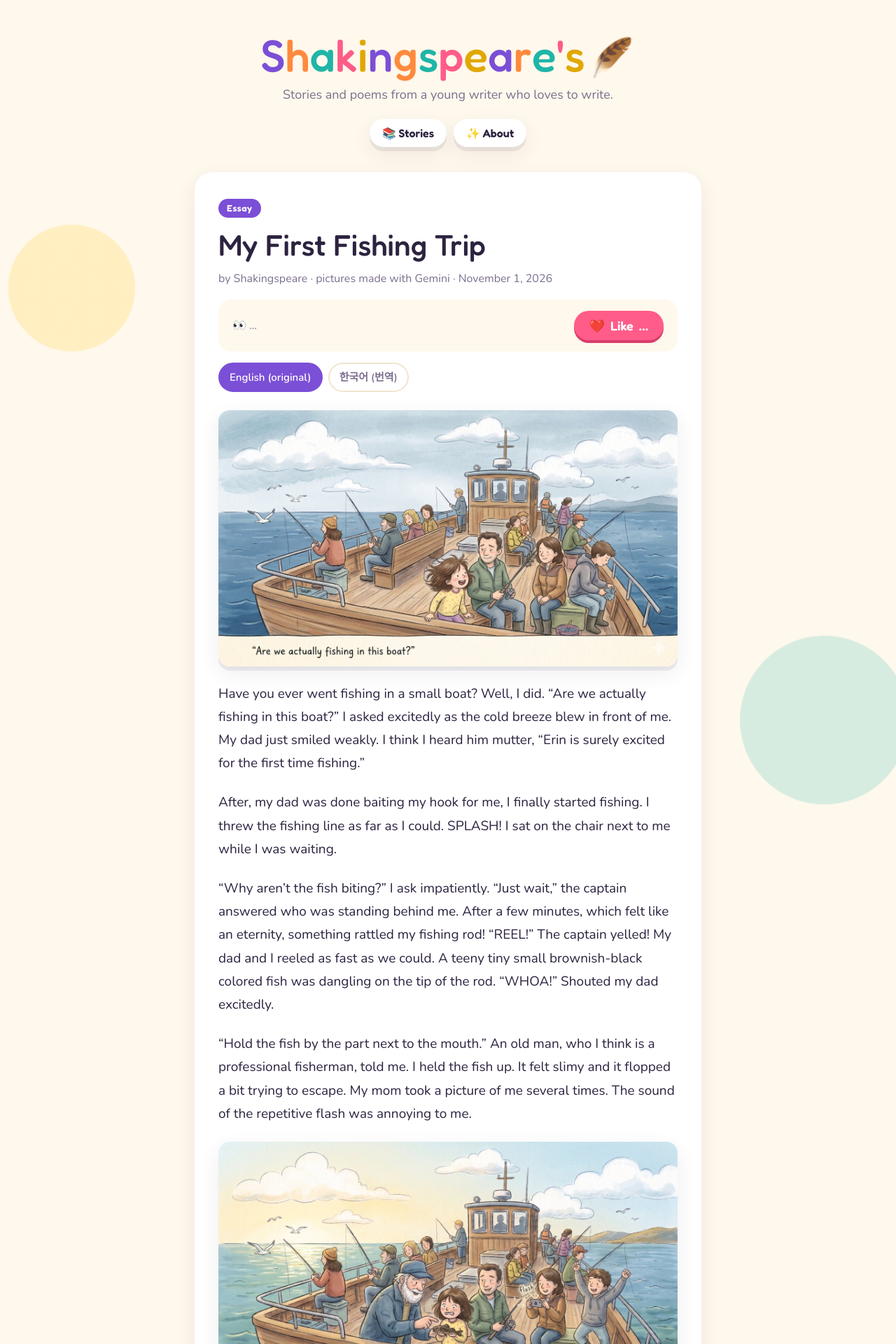
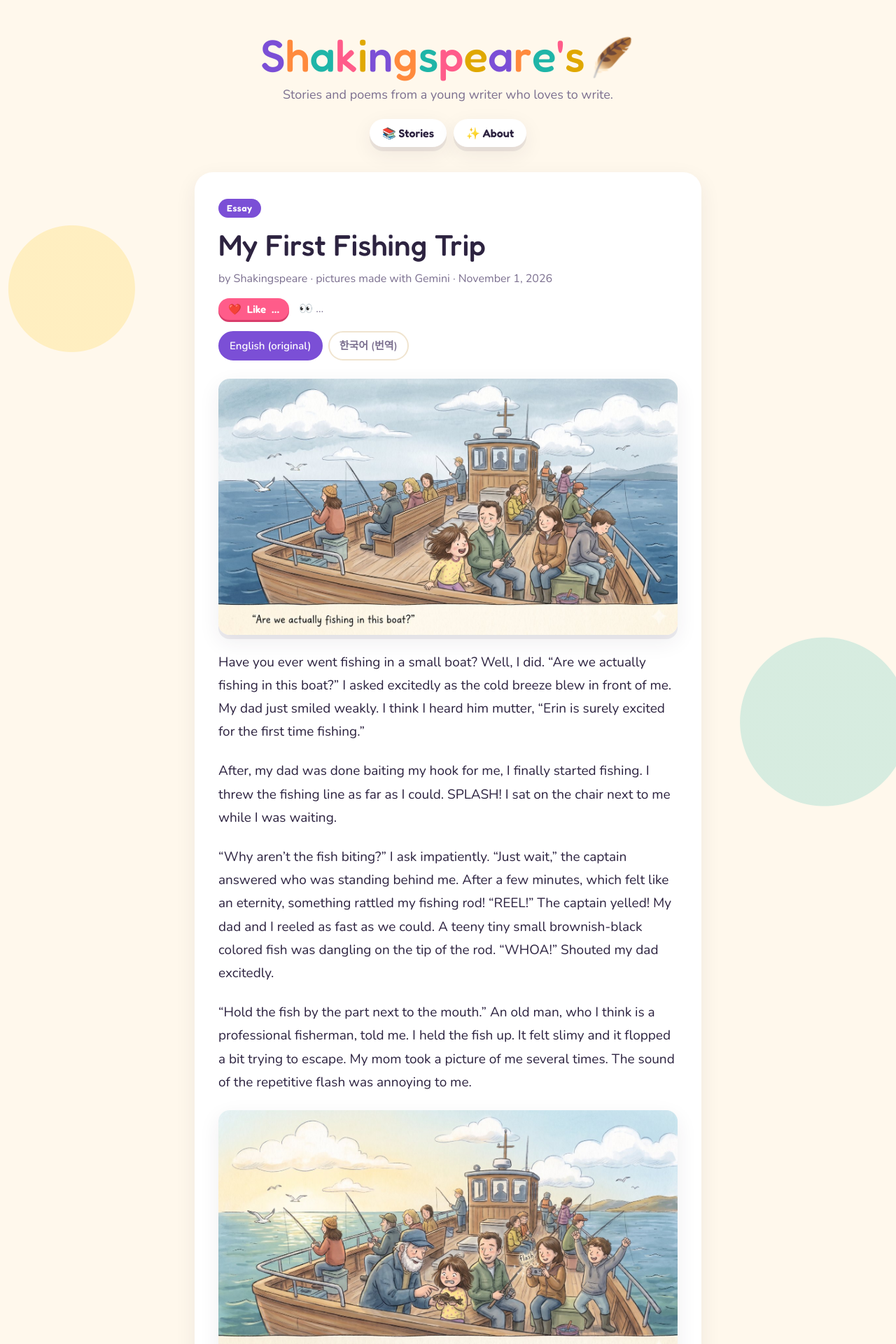
Before and after one commit to shakingspeare/shakingspeare.github.io, a Jekyll site: the page built from _posts/2026-11-01-my-first-fishing-trip.md, in a window 1280 px wide. Shown: the top 1920 px of the page at 70% size. Built offline with Jekyll 4.4.1, drawn with Linux system fonts in a browser that asks for light colours; some web fonts are replaced; some of the changed text lies outside the part shown.

Commit message:
Story page: Like and reads as a small row under the title, and centered after the story
Co-Authored-By: Claude Fable 5.2 <noreply@anthropic.com>
Claude-Session: https://claude.ai/code/session_01AguHYsSgHXbxUpHeeKPgw1

```diff
--- a/_layouts/story.html
+++ b/_layouts/story.html
@@ -10,9 +10,9 @@ layout: default
     · {{ page.date | date: "%B %-d, %Y" }}
   </div>
 
-  <div class="reactions">
+  <div class="reactions top">
+    <button class="like-btn" type="button"><span class="heart">❤️</span> Like <span class="count">…</span></button>
     <span class="views">👀 <span data-views>…</span></span>
-    <button class="like-btn" type="button"><span class="heart">❤️</span> Like <span class="count">…</span></button>
   </div>
 
   {% if parts[1] %}
@@ -49,6 +49,12 @@ layout: default
   </script>
   {% endif %}
 
+  <div class="reactions bottom">
+    <p class="ask">Did you like this story?</p>
+    <button class="like-btn" type="button"><span class="heart">❤️</span> Like <span class="count">…</span></button>
+    <span class="views">👀 <span data-views>…</span></span>
+  </div>
+
   {% if page.notebook %}
   <section class="notebook">
     <h2>📓 From the notebook</h2>
@@ -61,10 +67,6 @@ layout: default
   </section>
   {% endif %}
 
-  <div class="reactions bottom">
-    <span class="views">👀 <span data-views>…</span></span>
-    <button class="like-btn" type="button"><span class="heart">❤️</span> Like <span class="count">…</span></button>
-  </div>
 </article>
 
 <a class="back" href="{{ '/' | relative_url }}">← All stories</a>
--- a/style.css
+++ b/style.css
@@ -288,17 +288,29 @@ article figure img {
 /* ---------- like + views bar ---------- */
 
 .reactions {
-  margin-top: 16px;
   display: flex;
   align-items: center;
-  justify-content: space-between;
   flex-wrap: wrap;
   gap: 14px;
-  padding: 16px 20px;
-  background: var(--bg);
-  border-radius: 18px;
 }
-.reactions.bottom { margin-top: 34px; }
+.reactions.top { margin-top: 14px; }
+.reactions.top .like-btn {
+  font-size: 15px;
+  padding: 6px 14px;
+  box-shadow: 0 3px 0 #d93d6b;
+}
+.reactions.top .like-btn.liked { box-shadow: 0 3px 0 #a99bbf; }
+.reactions.bottom {
+  margin-top: 36px;
+  flex-direction: column;
+  gap: 10px;
+  text-align: center;
+}
+.reactions .ask {
+  margin: 0;
+  font-family: "Fredoka", sans-serif;
+  font-size: 20px;
+}
 .views { color: var(--muted); font-size: 16px; }
 
 .like-btn {
```
